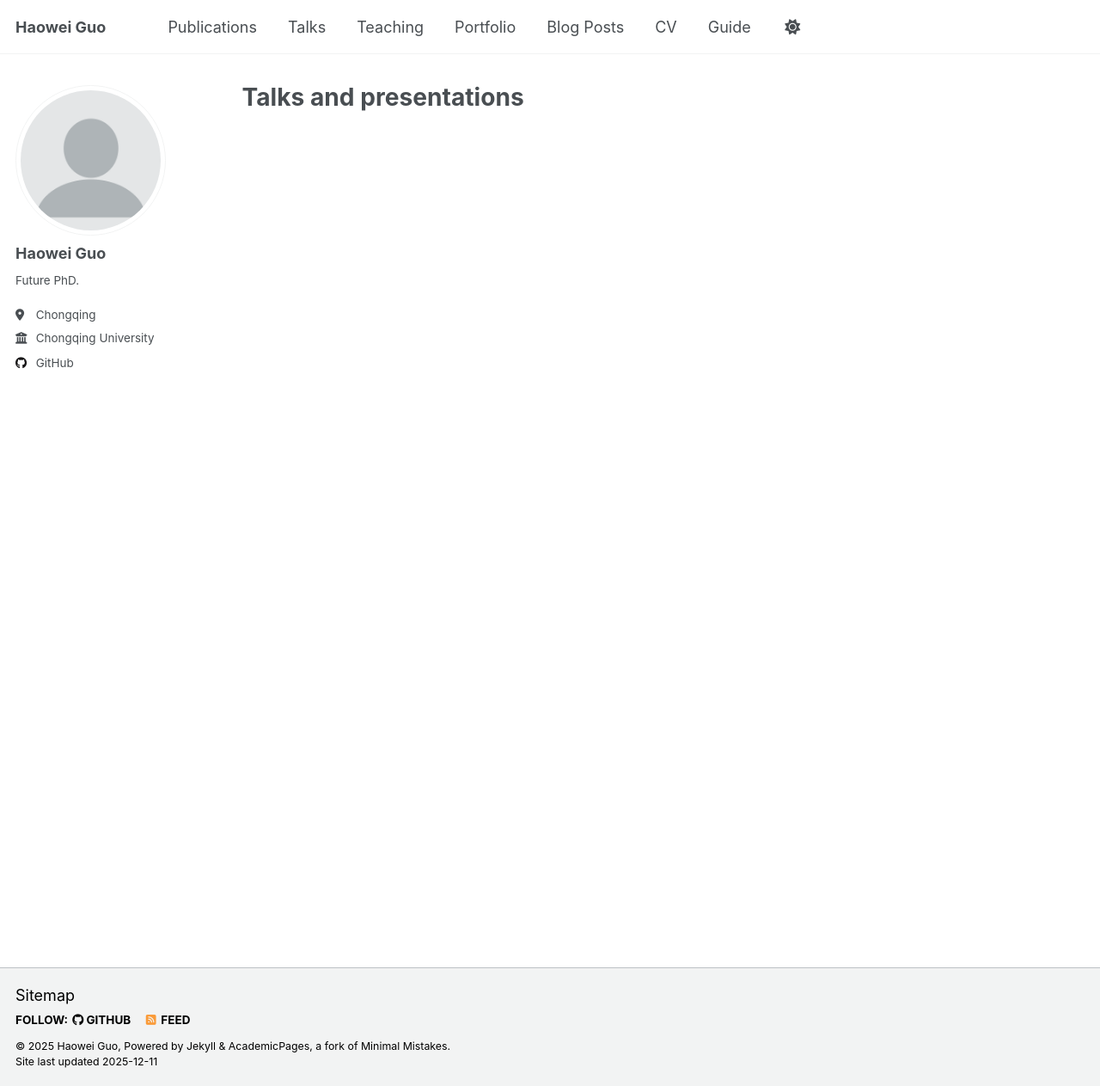
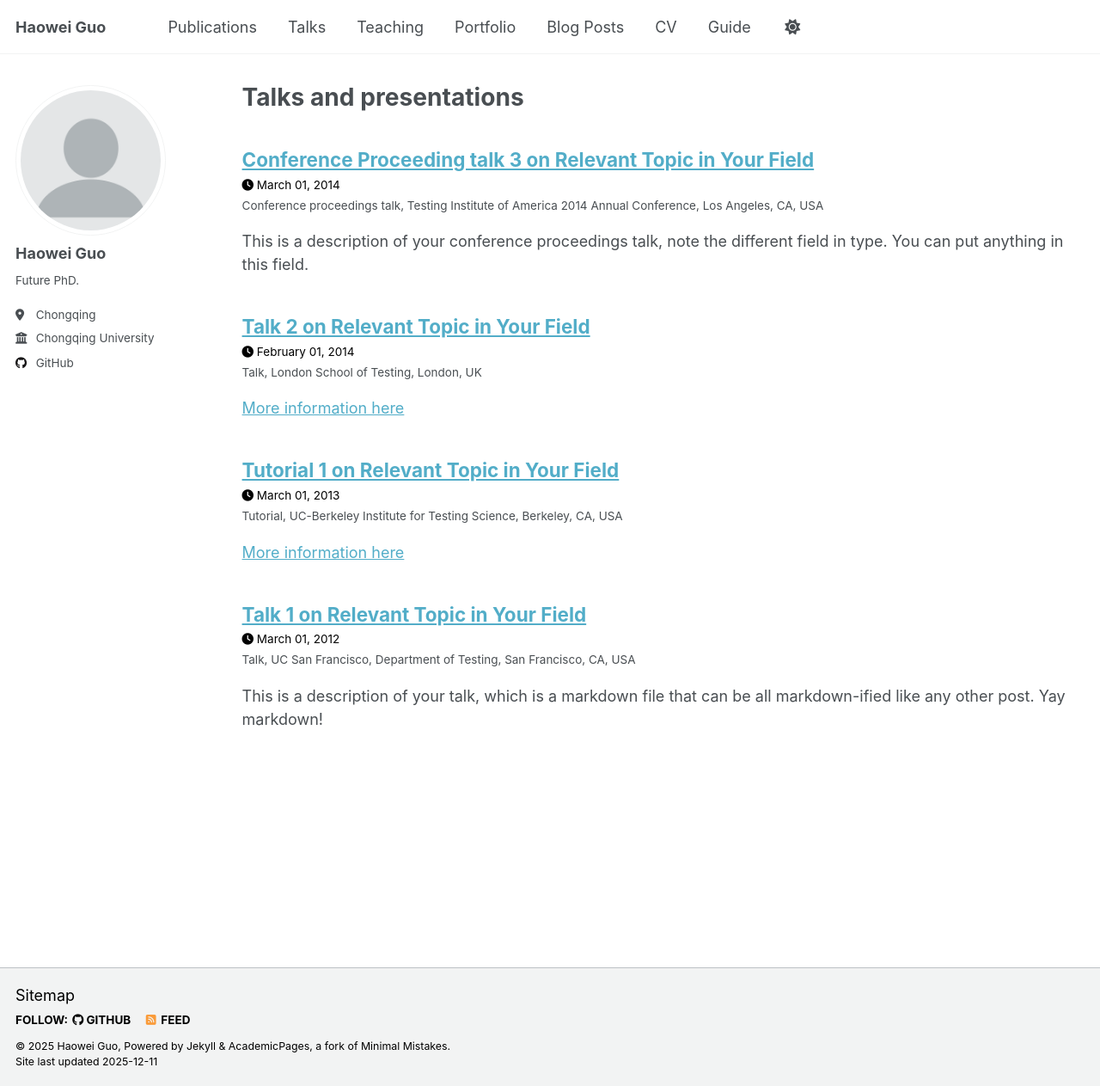
Before and after one commit to Hwei-esay/AcademicPage, a Jekyll site: the page built from _pages/talks.html, in a window 1280 px wide and 1263 px high. Shown: the whole window at 86% size. Built offline with Jekyll 4.4.1, drawn with Linux system fonts in a browser that asks for light colours; a script that is not in the unit is left out; part of the change alters nothing that is shown.

```diff
--- a/_config.yml
+++ b/_config.yml
@@ -171,8 +171,6 @@ include:
 exclude:
   - "*.sublime-project"
   - "*.sublime-workspace"
-  - _teaching
-  - _talks
   - .asset-cache
   - .bundle
   - .github
```
